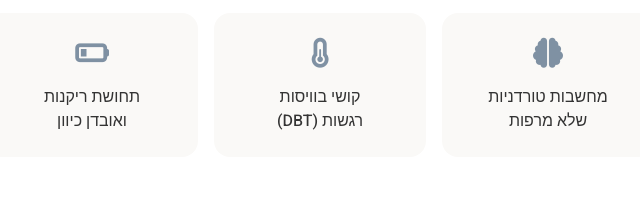
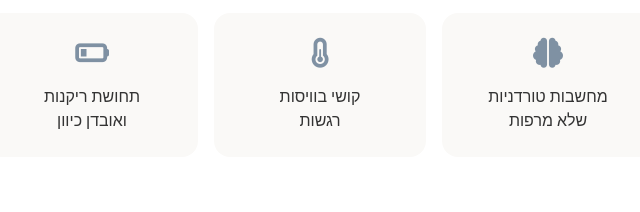
Before and after one commit to tommyvdg2402-svg/Adirahimi, a plain HTML site: page index.html in a window 1280 px wide. Shown: the part 1377-1589 px from the top of the page, 206-846 px from the left. Drawn offline with nearby package versions, Linux system fonts and the light colour scheme.

Commit message:
Fix header text for emotional regulation section

```diff
--- a/index.html
+++ b/index.html
@@ -298,7 +298,7 @@
                     </div>
                     <div class="bg-light p-6 rounded-2xl text-center hover:shadow-md transition-shadow">
                         <div class="text-accent text-3xl mb-3"><i class="fas fa-temperature-half"></i></div>
-                        <h3 class="font-medium text-dark">קושי בוויסות<br>רגשות (DBT)</h3>
+                        <h3 class="font-medium text-dark">קושי בוויסות<br>רגשות </h3>
                     </div>
                     <div class="bg-light p-6 rounded-2xl text-center hover:shadow-md transition-shadow">
                         <div class="text-accent text-3xl mb-3"><i class="fas fa-battery-quarter"></i></div>
```
